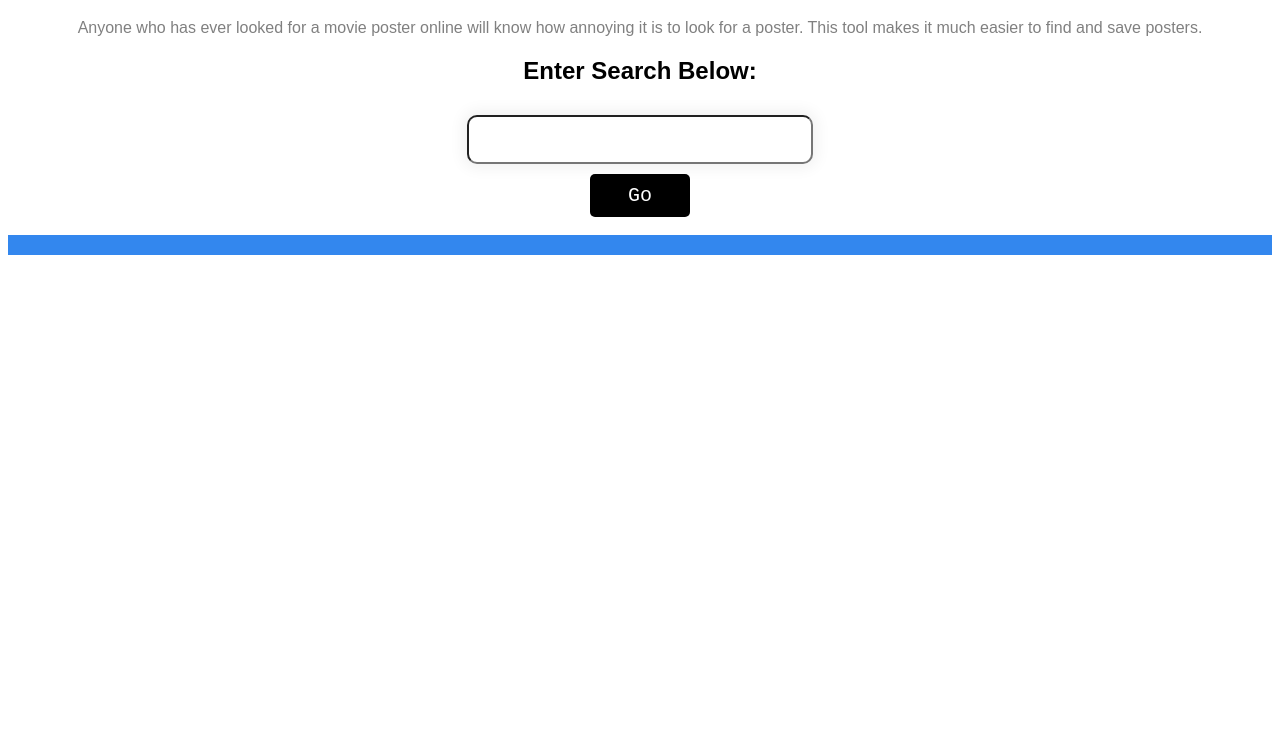
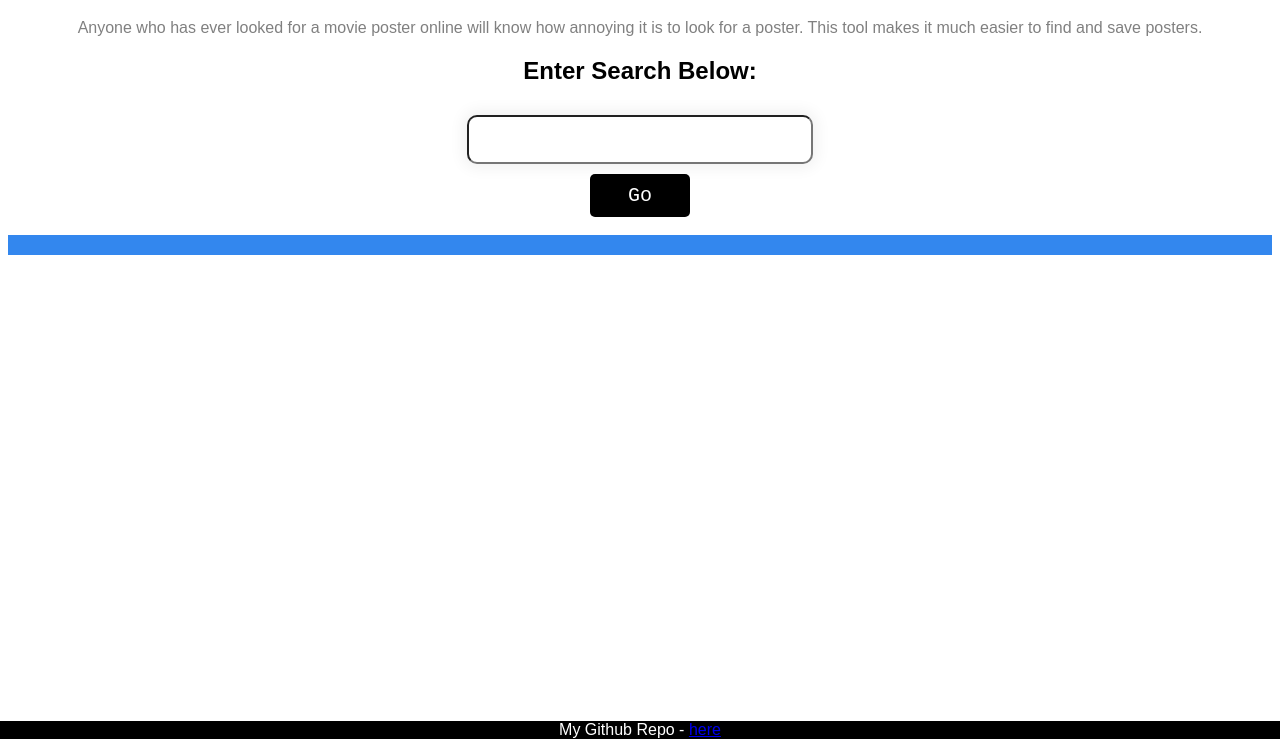
Before and after one commit to Boomingpotatoes/CreativeProject2, a plain HTML site: page index.html in a window 1280 px wide. Shown: the part 61-800 px from the top of the page. Drawn offline with Linux system fonts and the light colour scheme.

Commit message:
Added Git Repo footer at the bottom.

```diff
--- a/index.html
+++ b/index.html
@@ -17,6 +17,7 @@
   <div id="movies">
 
   </div>
+  <footer class="footer">My Github Repo - <a href="https://github.com/Boomingpotatoes/CreativeProject2"> here </a></footer>
 </body>
 
 <script text="type/javascript" src="script.js">
--- a/styles.css
+++ b/styles.css
@@ -61,3 +61,12 @@ h2 {
     text-align:  center;
     font-size: 25px;
   }
+  .footer {
+    position: fixed;
+    left: 0;
+    bottom: 0;
+    width: 100%;
+    background-color: black;
+    color: white;
+    text-align: center;
+  }
```
